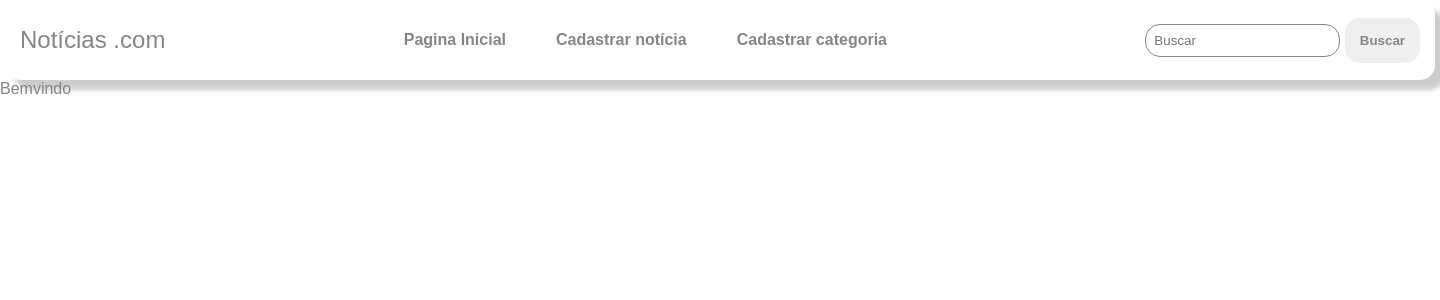
After one commit to fellipe-s-brandao/Estudos-php, a PHP site: page / in a window 1440 px wide. The commit adds this page. Shown: the top 300 px of the page. Run offline with PHP 8.4, Linux system fonts and the light colour scheme.

Commit message:
rotas de paginas

```diff
--- /dev/null
+++ b/assets/css/style.css
@@ -0,0 +1,70 @@
+* {
+  padding: 0;
+  margin: 0;
+  text-decoration: none;
+  list-style: none;
+  font-family: sans-serif;
+  font-weight: 500;
+  color: #000;
+  color: rgb(136, 132, 132);
+}
+
+.container {
+  margin: auto;
+  width: 1400px;
+  display: flex;
+  flex-direction: column;
+}
+
+.row {
+  display: flex;
+  flex-direction: row;
+  flex-wrap: wrap;
+}
+
+header {
+  margin-top: 20px;
+  padding: 15px;
+  box-shadow: 10px 10px 5px rgba(0, 0, 0, 0.2);
+  height: 50px;
+  align-items: center;
+  justify-content: space-between;
+  border-radius: 15px;
+}
+
+.menu ul li {
+  margin-right: 20px;
+}
+
+.btn {
+  padding: 15px;
+  color: rgb(136, 132, 132);
+  font-weight: 600;
+  transition: all 0.4s;
+  border-radius: 15px;
+}
+
+.btn:hover {
+  box-shadow: 2px 2px 2px rgba(0, 0, 0, 0.2);
+  color: rgb(78, 173, 102);
+}
+
+.btn-busca {
+  border: none;
+}
+
+input {
+  padding: 8px;
+  border-radius: 15px;
+  border: 1px solid rgb(136, 132, 132);
+  outline: none;
+  transition: all 0.4s;
+}
+
+input:focus {
+  border: solid 1px rgb(78, 173, 102);
+}
+
+input:hover {
+  box-shadow: 2px 2px 5px rgb(78, 173, 102);
+}
--- /dev/null
+++ b/index.php
@@ -0,0 +1,56 @@
+<!DOCTYPE html>
+<html lang="pt-br">
+<head>
+  <meta charset="UTF-8">
+  <meta http-equiv="X-UA-Compatible" content="IE=edge">
+  <meta name="viewport" content="width=device-width, initial-scale=1.0">
+  <title>Notícias .com</title>
+  <link rel="stylesheet" href="assets/css/style.css">
+</head>
+<body>
+  <header class="container row">
+    <h2>Notícias .com</h2>
+    <nav class="menu">
+      <ul class="row">
+        <li>
+          <a class="btn" href="index.php">Pagina Inicial</a>
+        </li>
+        <li>
+          <a class="btn" href="index.php?pag=cadastraNoticia">Cadastrar notícia</a>
+        </li>
+        <li>
+          <a class="btn" href="index.php?pag=cadastraCategoria">Cadastrar categoria</a>
+        </li>
+      </ul>
+    </nav>
+
+    <div>
+      <form action="" method="GET">
+          <input type="text" placeholder="Buscar" name="buscar">
+          <input  class="btn btn-busca" type="submit" value="Buscar">
+      </form>
+    </div>
+  </header>
+
+  <?php
+    $pag = "";
+    if(isset($_GET['pag'])){
+      $pag = addslashes($_GET['pag']);
+    }
+
+    switch ($pag) {
+      case 'cadastraNoticia':
+        require 'paginas/cadastraNoticia.php';
+        break;
+
+      case 'cadastraCategoria':
+        require 'paginas/cadastraCategoria.php';
+        break;
+
+      default:
+        require 'paginas/home.php';
+        break;
+    }
+  ?>
+</body>
+</html>
--- a/login.php
+++ b/paginas/cadastraCategoria.php
@@ -4,9 +4,13 @@
   <meta charset="UTF-8">
   <meta http-equiv="X-UA-Compatible" content="IE=edge">
   <meta name="viewport" content="width=device-width, initial-scale=1.0">
-  <title>Tela de login</title>
+  <title>Notícias .com</title>
+  <link rel="stylesheet" href="./assets/css/style.css">
 </head>
 <body>
+  <main class= "container">
+
+  </main>
 
 </body>
 </html>
--- /dev/null
+++ b/paginas/cadastraNoticia.php
@@ -0,0 +1 @@
+aoba
--- /dev/null
+++ b/paginas/home.php
@@ -0,0 +1 @@
+Bemvindo
```
